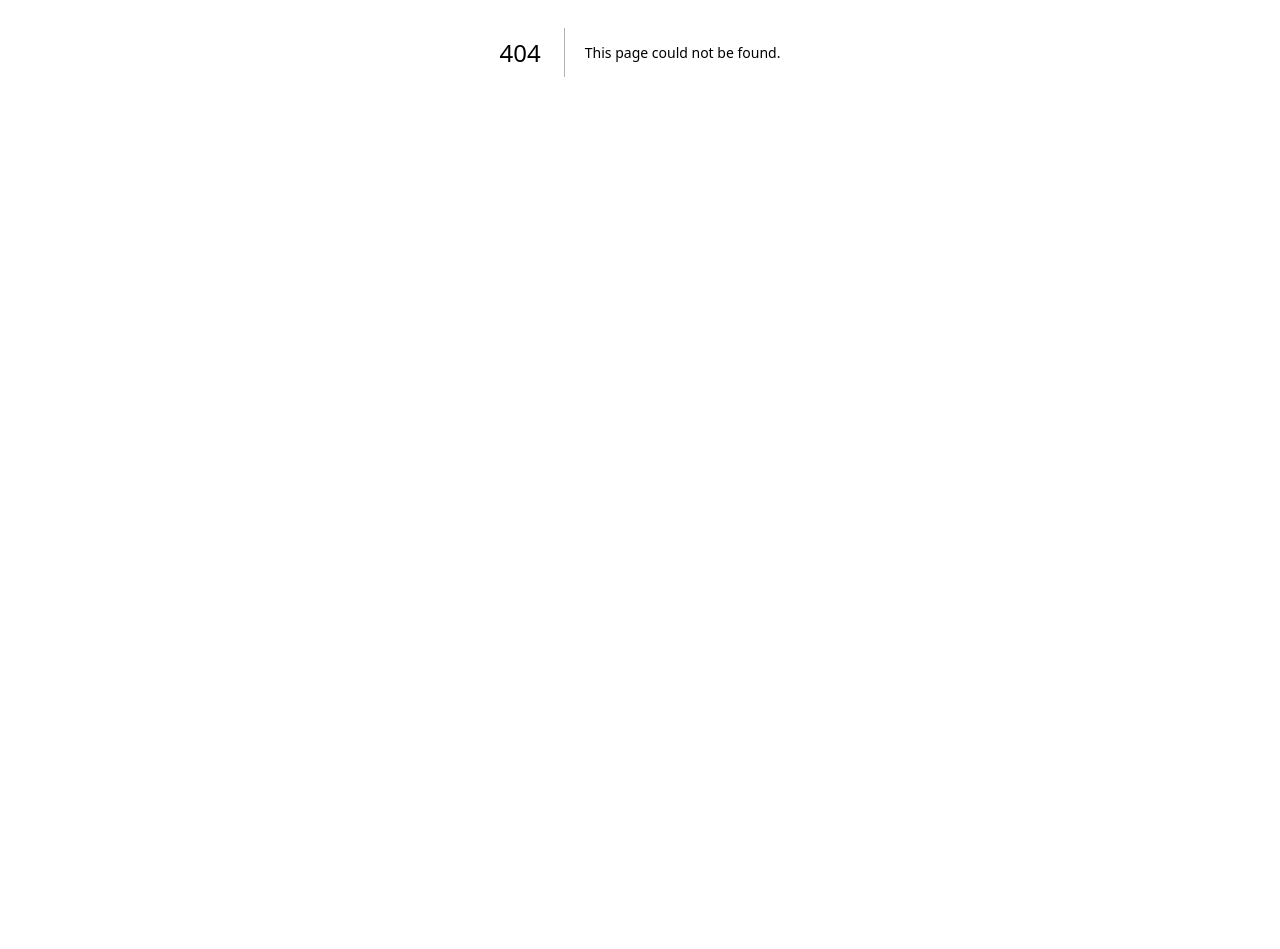
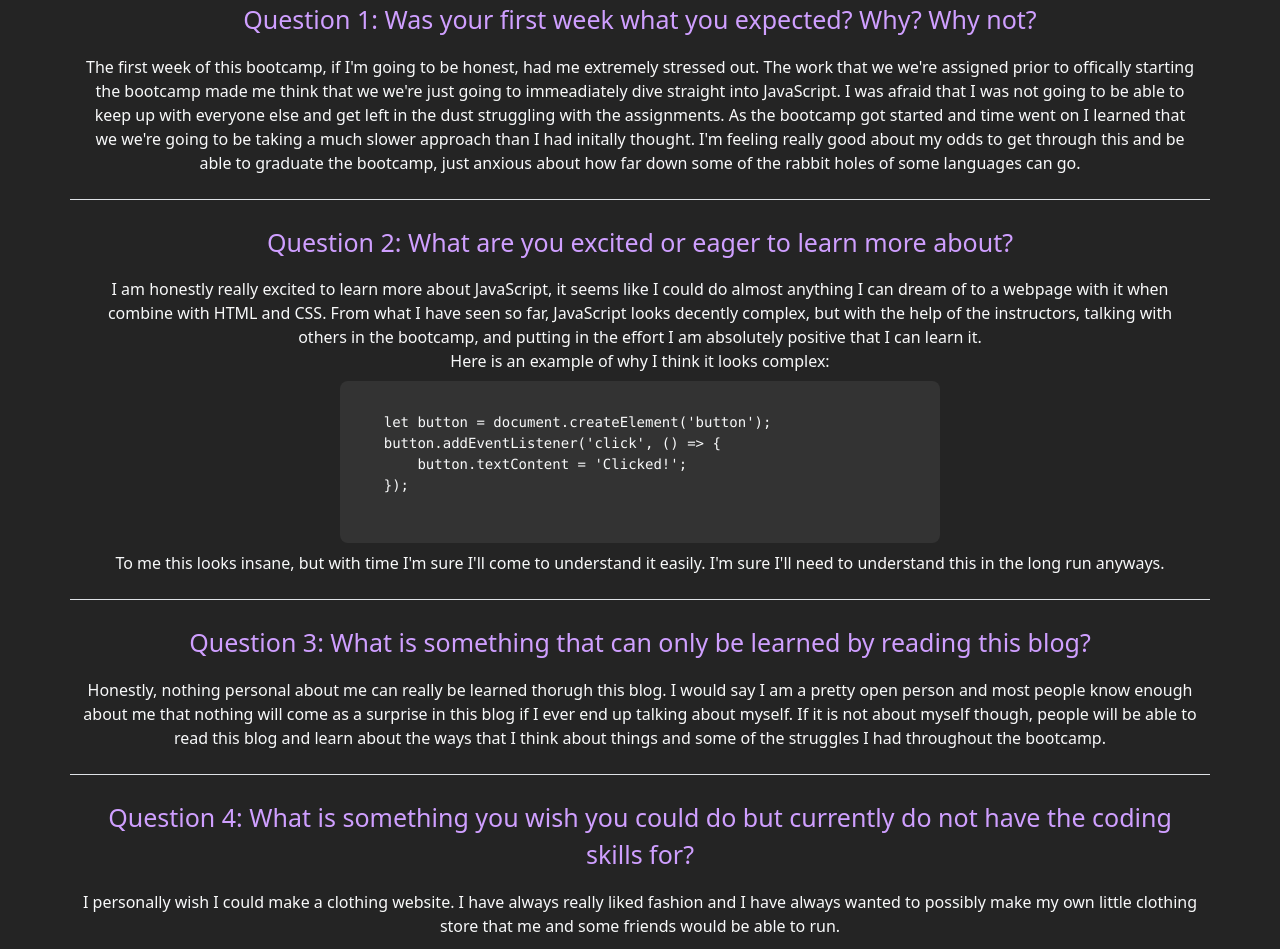
Before and after one commit to Psenter/portfolio, a Next.js app in the folder ps-portfolio/: page /Blog_posts/blogPostOne in a window 1280 px wide. Before the commit this address had no page. Shown: the part 348-1297 px from the top of the page. Before the commit the page ends 800 px from the top, so only its background shows below. Built offline with nearby package versions, Linux system fonts and the light colour scheme.

Commit message:
First blog post is done and readable.

```diff
--- /dev/null
+++ b/ps-portfolio/src/pages/Blog_posts/blogPostOne.js
@@ -0,0 +1,131 @@
+import React from "react";
+import Link from "next/link";
+import "bootstrap/dist/css/bootstrap.min.css";
+import Image from "next/image";
+import "./blogStyles.css";
+
+export default function BlogSnippets() {
+  const codeBlock = `
+    let button = document.createElement('button');
+    button.addEventListener('click', () => {
+        button.textContent = 'Clicked!';
+    });
+  `;
+
+  return (
+    <div className="container">
+      <div className="title purp-txt text-center">
+        My first week of the bootcamp.
+      </div>
+
+      <div className="row mt-4 pt-4 justify-content-center border-top">
+        <div className="col-12 purp-txt text-center mb-3 lrg-txt">
+          Question 1: Was your first week what you expected? Why? Why not?
+        </div>
+        <div className="col-12 text-light text-center">
+          The first week of this bootcamp, if I'm going to be honest, had me
+          extremely stressed out. The work that we we're assigned prior to
+          offically starting the bootcamp made me think that we we're just going
+          to immeadiately dive straight into JavaScript. I was afraid that I was
+          not going to be able to keep up with everyone else and get left in the
+          dust struggling with the assignments. As the bootcamp got started and
+          time went on I learned that we we're going to be taking a much slower
+          approach than I had initally thought. I'm feeling really good about my
+          odds to get through this and be able to graduate the bootcamp, just
+          anxious about how far down some of the rabbit holes of some languages
+          can go.
+        </div>
+      </div>
+      <div className="row mt-4 pt-4 justify-content-center border-top">
+        <div className="col-12 purp-txt text-center mb-3 lrg-txt">
+          Question 2: What are you excited or eager to learn more about?
+        </div>
+        <div className="col-12 text-light text-center">
+          I am honestly really excited to learn more about JavaScript, it seems
+          like I could do almost anything I can dream of to a webpage with it
+          when combine with HTML and CSS. From what I have seen so far,
+          JavaScript looks decently complex, but with the help of the
+          instructors, talking with others in the bootcamp, and putting in the
+          effort I am absolutely positive that I can learn it. <br />
+          Here is an example of why I think it looks complex:
+        </div>
+        <div className="col-12 text-center mt-2 mb-2">
+          <div className="code-block">
+            <pre>
+              <code
+                dangerouslySetInnerHTML={{ __html: codeBlock }}
+                className="text-light"
+              ></code>
+            </pre>
+          </div>
+        </div>
+        <div className="text-light col-12 text-center">
+          To me this looks insane, but with time I'm sure I'll come to
+          understand it easily. I'm sure I'll need to understand this in the
+          long run anyways.
+        </div>
+      </div>
+      <div className="row mt-4 pt-4 justify-content-center border-top">
+        <div className="col-12 purp-txt text-center mb-3 lrg-txt">
+          Question 3: What is something that can only be learned by reading this
+          blog?
+        </div>
+        <div className="col-12 text-light text-center">
+          Honestly, nothing personal about me can really be learned thorugh this
+          blog. I would say I am a pretty open person and most people know
+          enough about me that nothing will come as a surprise in this blog if I
+          ever end up talking about myself. If it is not about myself though,
+          people will be able to read this blog and learn about the ways that I
+          think about things and some of the struggles I had throughout the
+          bootcamp.
+        </div>
+      </div>
+      <div className="row mt-4 pt-4 justify-content-center border-top">
+        <div className="col-12 purp-txt text-center mb-3 lrg-txt">
+          Question 4: What is something you wish you could do but currently do not have the coding skills for?
+        </div>
+        <div className="col-12 text-light text-center">
+            I personally wish I could make a clothing website. I have always really liked fashion and I have always wanted to possibly make my own little clothing store that me and some friends
+            would be able to run.
+        </div>
+      </div>
+      <div className="row mt-4 pt-4 justify-content-center border-top">
+        <div className="col-12 purp-txt text-center mb-3 lrg-txt">
+          Question 5: What are you struggling with?
+        </div>
+        <div className="col-12 text-light text-center">
+          What I am struggling with at the moment is just attempting to fully wrap my head around JavaScript. Like I stated before it looks very daunting right now, but I am sure with enough
+          reps and practice at it I would be able to tackle it in the long run.
+        </div>
+      </div>
+      <div className="row mt-4 pt-4 justify-content-center border-top">
+        <div className="col-12 purp-txt text-center mb-3 lrg-txt">
+          Question 6: How do you solve a problem?
+        </div>
+        <div className="col-12 text-light text-center">
+          The way that I solve a problem is by first figuring out the issue I am having. Once I figure out what issue is occuring, I then try to isolate what would be causing the issue
+          or ask someone else for help. If no one is able to help me, I try to isolate it by either messing with things until it reveals itself or looking up the issue that I am having to see
+          if someone online can help me. Once I isolate what is causing my issue, I mess around with it until I am able to figure out a way that fixes my issue or look into more ways to fix it
+          online.
+        </div>
+      </div>
+      <div className="row mt-4 pt-4 pb-4 justify-content-center border-top border-bottom">
+        <div className="col-12 purp-txt text-center mb-3 lrg-txt">
+          Question 7: What methods do you use to help get yourself unstuck?
+        </div>
+        <div className="col-12 text-light text-center">
+          The methods I use to get myself unstuck are:
+          <ul style={{ listStylePosition: 'inside' }}>
+            <li>Asking someone for help</li>
+            <li>Looking online for things that could help/the answer</li>
+            <li>Reading things that could help me better understanding of whats going on</li>
+            <li>Messing with/breaking things until something works and looking into why</li>
+          </ul>
+        </div>
+      </div>
+      <Link href={`/blogSnippets`} className="purp-txt back-btn no-decor">
+        <div className="text-center mt-5 mb-5">Back</div>
+      </Link>
+    </div>
+  );
+}
--- /dev/null
+++ b/ps-portfolio/src/pages/Blog_posts/blogStyles.css
@@ -0,0 +1,36 @@
+body {
+    background-color: #242424;
+}
+
+.title {
+    font-size: 100px;
+}
+
+.lrg-txt {
+    font-size: 25px;
+}
+
+.no-decor {
+    text-decoration: none;
+}
+
+.purp-txt {
+    color: #CF9FFF;
+}
+
+.back-btn {
+    font-size: 20px;
+}
+
+.med-txt {
+    font-size: 20px;
+}
+
+.code-block {
+    background-color: #333;
+    padding: 10px;
+    border-radius: 8px;
+    text-align: left;
+    max-width: 600px;
+    margin: 0 auto;
+  }
```
Also changed, not shown: ps-portfolio/src/pages/blogSnippets.js (+71 -37 lines), ps-portfolio/src/pages/Blog_posts/blogPost1.js (deleted).
